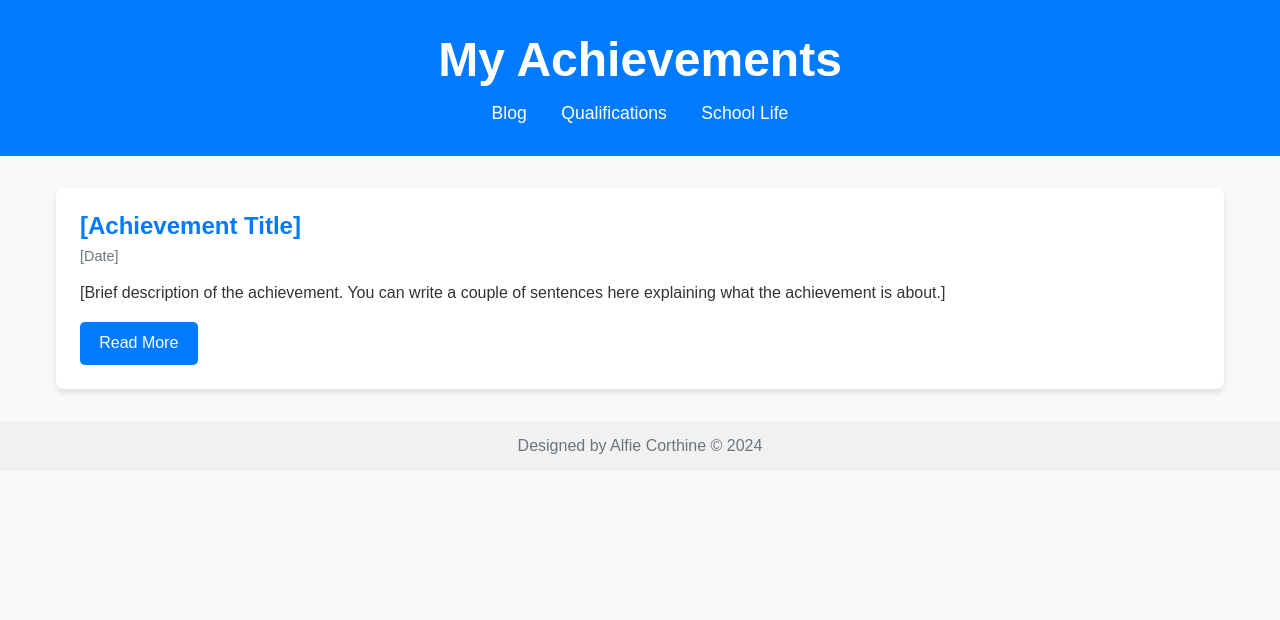
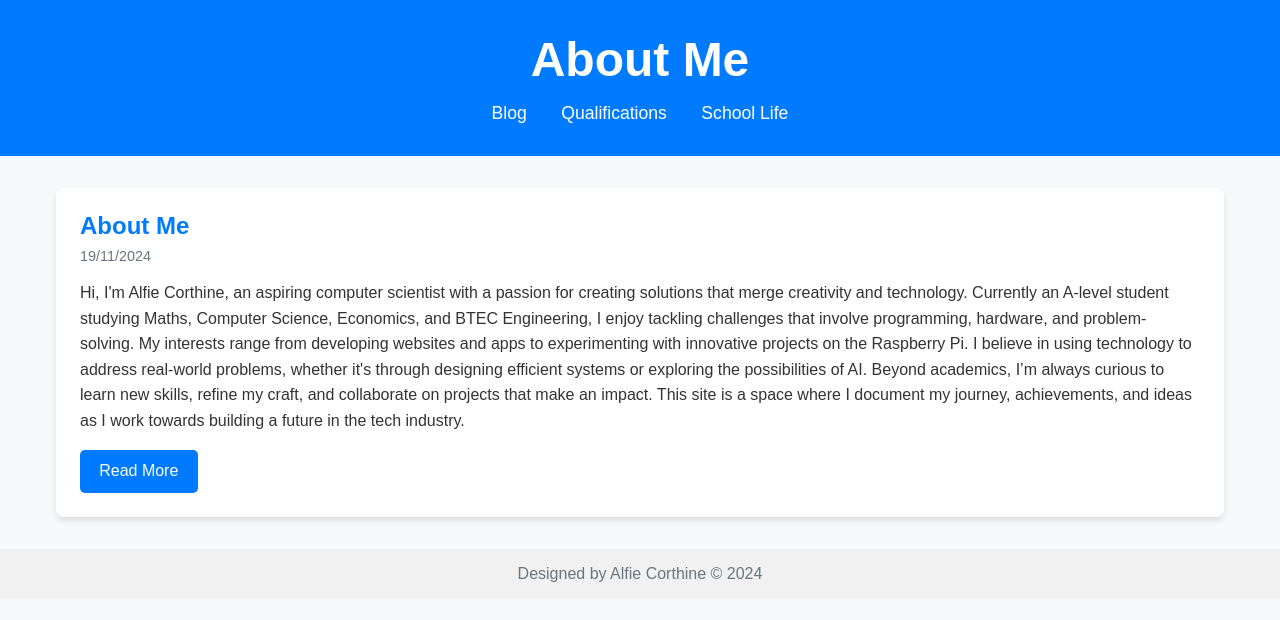
Before and after one commit to LEDMOV/Website-Portfolio, a plain HTML site: page index.html in a window 1280 px wide. Drawn offline with Linux system fonts and the light colour scheme.

Commit message:
changed the My Achievements section to About me instead (Narcissistic right?)

```diff
--- a/index.html
+++ b/index.html
@@ -3,12 +3,12 @@
 <head>
     <meta charset="UTF-8">
     <meta name="viewport" content="width=device-width, initial-scale=1.0">
-    <title>My Achievements</title>
+    <title>About Me</title>
     <link rel="stylesheet" href="styles.css">
 </head>
 <body>
     <header>
-        <h1>My Achievements</h1>
+        <h1>About Me</h1>
         <nav>
             <a href="blog.html">Blog</a>
             <a href="qualifications.html">Qualifications</a>
@@ -18,10 +18,12 @@
     <main class="container">
         <!-- Achievement Placeholder -->
         <div class="achievement-card">
-            <h2 class="achievement-title">[Achievement Title]</h2>
-            <p class="achievement-date">[Date]</p>
+            <h2 class="achievement-title">About Me</h2>
+            <p class="achievement-date">19/11/2024</p>
             <p class="achievement-description">
-                [Brief description of the achievement. You can write a couple of sentences here explaining what the achievement is about.]
+                Hi, I'm Alfie Corthine, an aspiring computer scientist with a passion for creating solutions that merge creativity and technology. Currently an A-level student studying Maths, Computer Science, Economics, and BTEC Engineering, I enjoy tackling challenges that involve programming, hardware, and problem-solving.
+                My interests range from developing websites and apps to experimenting with innovative projects on the Raspberry Pi. I believe in using technology to address real-world problems, whether it's through designing efficient systems or exploring the possibilities of AI.
+                Beyond academics, I’m always curious to learn new skills, refine my craft, and collaborate on projects that make an impact. This site is a space where I document my journey, achievements, and ideas as I work towards building a future in the tech industry.
             </p>
             <a href="#" class="btn">Read More</a>
         </div>
```
